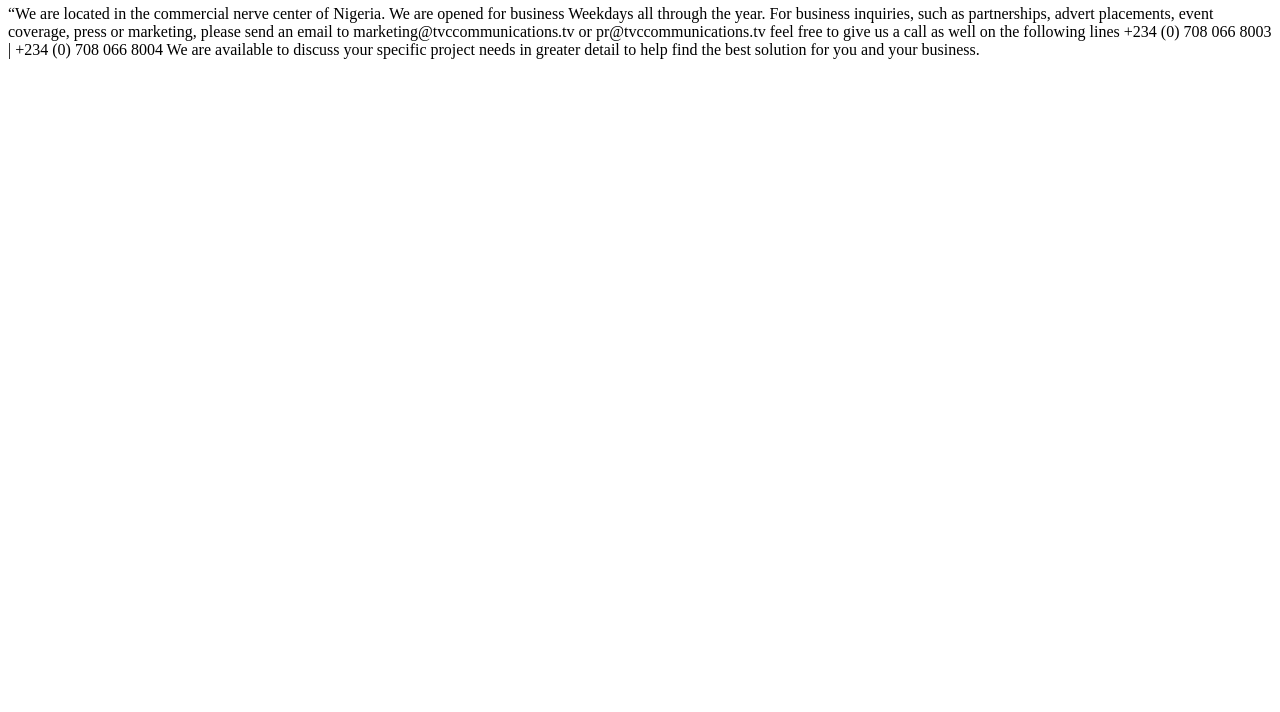
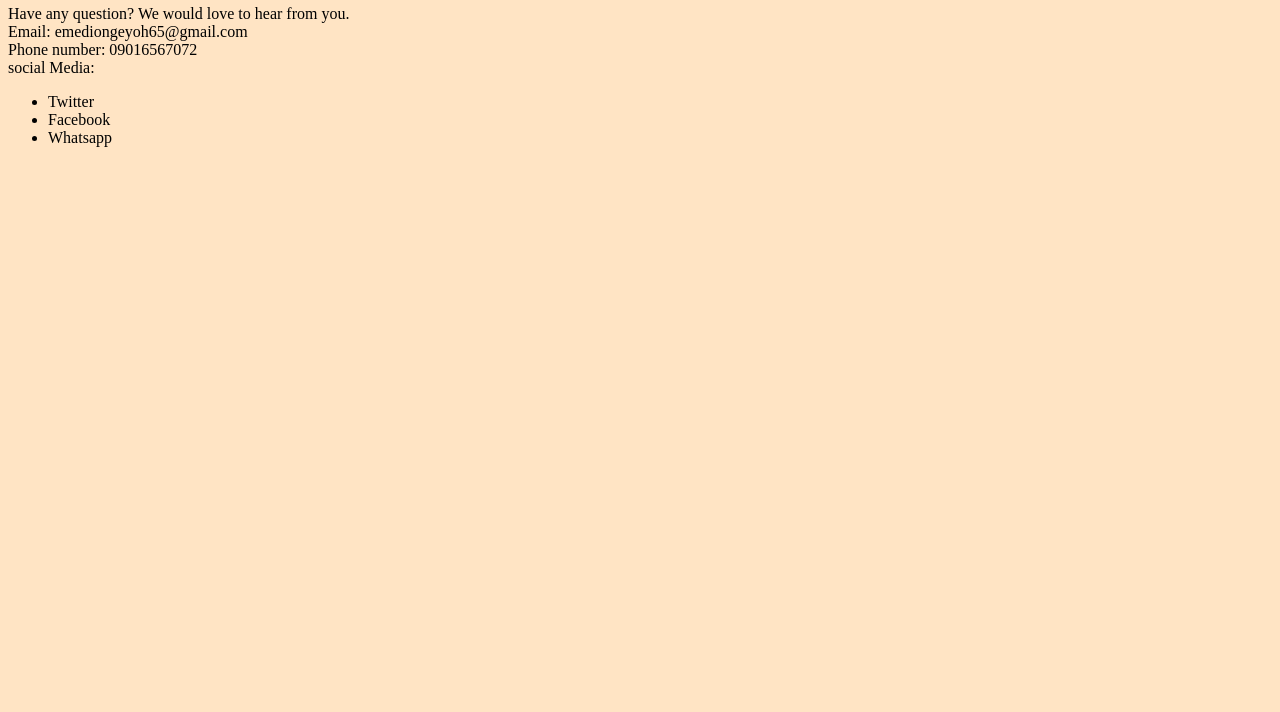
Before and after one commit to emediongeyoh65-hue/HTML-FORM, a plain HTML site: page Contact.html in a window 1280 px wide. Shown: the part 88-800 px from the top of the page. Drawn offline with Linux system fonts and the light colour scheme.

Commit message:
Update Contact.html

```diff
--- a/Contact.html
+++ b/Contact.html
@@ -5,7 +5,7 @@
     <meta name="viewport" content="width=device-width, initial-scale=1.0">
     <title>CONTACT US</title>
 </head>
-<body>
+<body style="background-color: bisque;">
     <nav>
     <a href="../index.html" target="_blank">Home</a>
     <a href="About.html" target="_blank">About</a>
@@ -13,14 +13,15 @@
     <a href="Contact.html" target="_blank">Contact</a>
 </nav>
 <h2>CONTACT US</h2>
-<p>“We are located in the commercial nerve center of Nigeria. We are opened for business Weekdays all through the year.
+<p>Have any question? We would love to hear from you.<br>
+    Email: emediongeyoh65@gmail.com<br>
+    Phone number: 09016567072<br>
+    social Media:<ul>
+        <li>Twitter</li>
+        <li>Facebook</li>
+        <li>Whatsapp</li>
+    </ul>
 
-For business inquiries, such as partnerships, advert placements, event coverage, press or marketing, please send an email to marketing@tvccommunications.tv or pr@tvccommunications.tv
-
-feel free to give us a call as well on the following lines
-
-+234 (0) 708 066 8003 | +234 (0) 708 066 8004
-
-We are available to discuss your specific project needs in greater detail to help find the best solution for you and your business.</p>
+</p>
 </body>
 </html>
```
